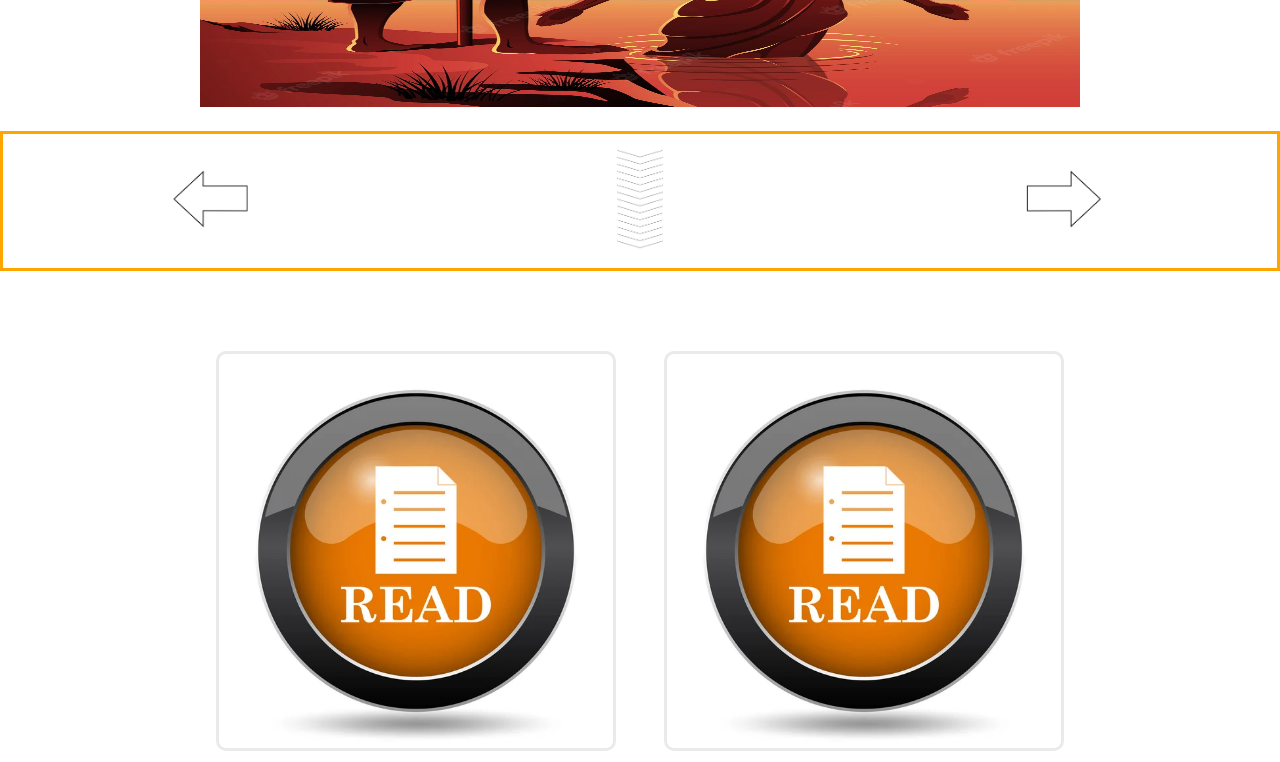
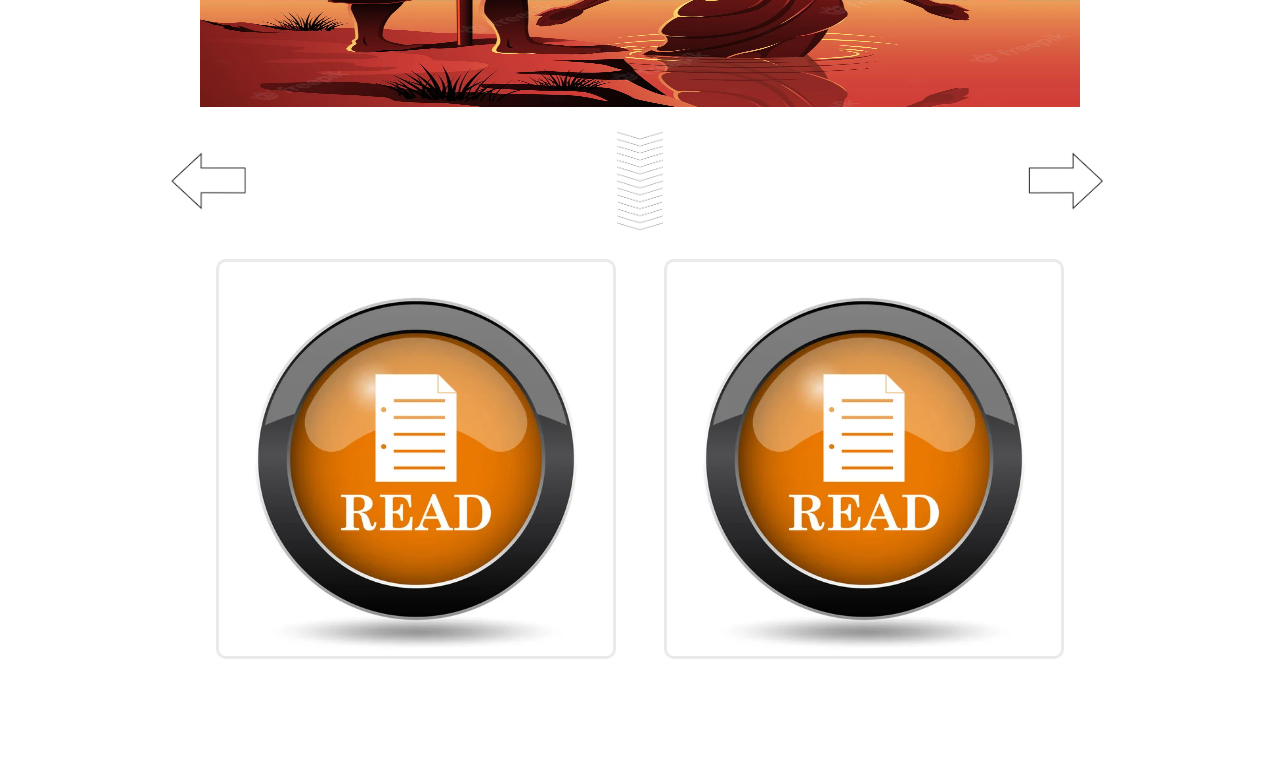
Before and after one commit to jnutt367/mark, a Next.js app: page / in a window 1280 px wide. Shown: the part 580-1342 px from the top of the page. Built offline with nearby package versions, Linux system fonts and the light colour scheme.

Commit message:
Update Home.module.css
new card style

```diff
--- a/styles/Home.module.css
+++ b/styles/Home.module.css
@@ -179,9 +179,6 @@
 }
 
 .nav {
-    border: 3px solid #ffa500;
-    padding-top: 15px;
-    padding-bottom: 15px;
     display: flex;
     flex-direction: row;
     justify-content: space-around;
@@ -233,12 +230,14 @@
 
 .card {
     background-image: url(/depositphotos_211313724-stock-photo-read-icon-read-website-button.jpg);
-    background-size:cover;
+    background-size:contain;
+    display: grid;
+    place-items: center;
     background-repeat: no-repeat;
     color: transparent;
     background-color: white;
     margin: 1.5rem;
-    margin-top: 5rem;
+    margin-bottom: 5rem;
     padding: 1.5rem;
     text-align: left;
     max-height: 400px;
@@ -251,7 +250,15 @@
     font-family: monospace;
 }
 .chapter {
-    colot: black;
+    color: black;
+    position: relative;
+    z-index: 1;
+    text-align: center;
+    top: -30px;
+    margin-top: 10px;
+    padding-top: 10px;
+    padding-bottom: 10px;
+    font-family: Ariel, sans, serif, sans-serif, cursive, fantasy;
 }
 .card:hover,
 .card:focus,
```
